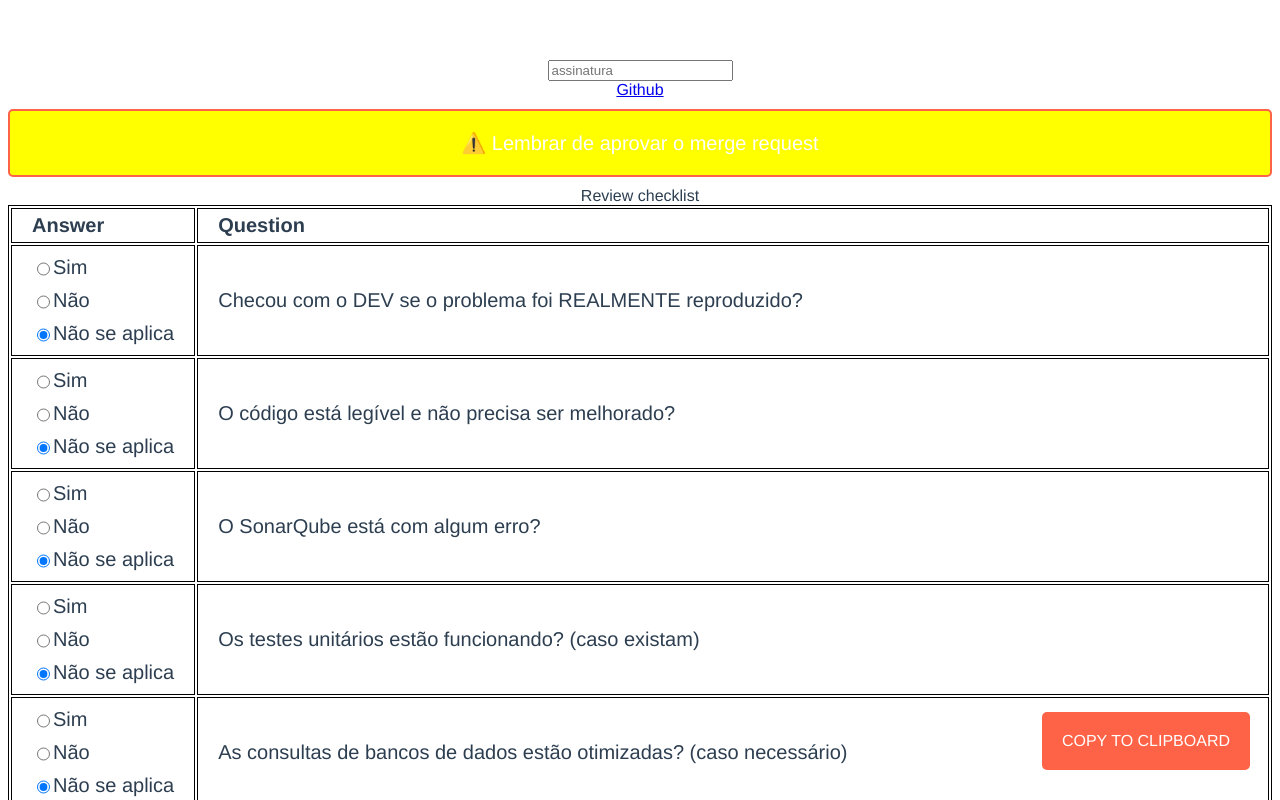
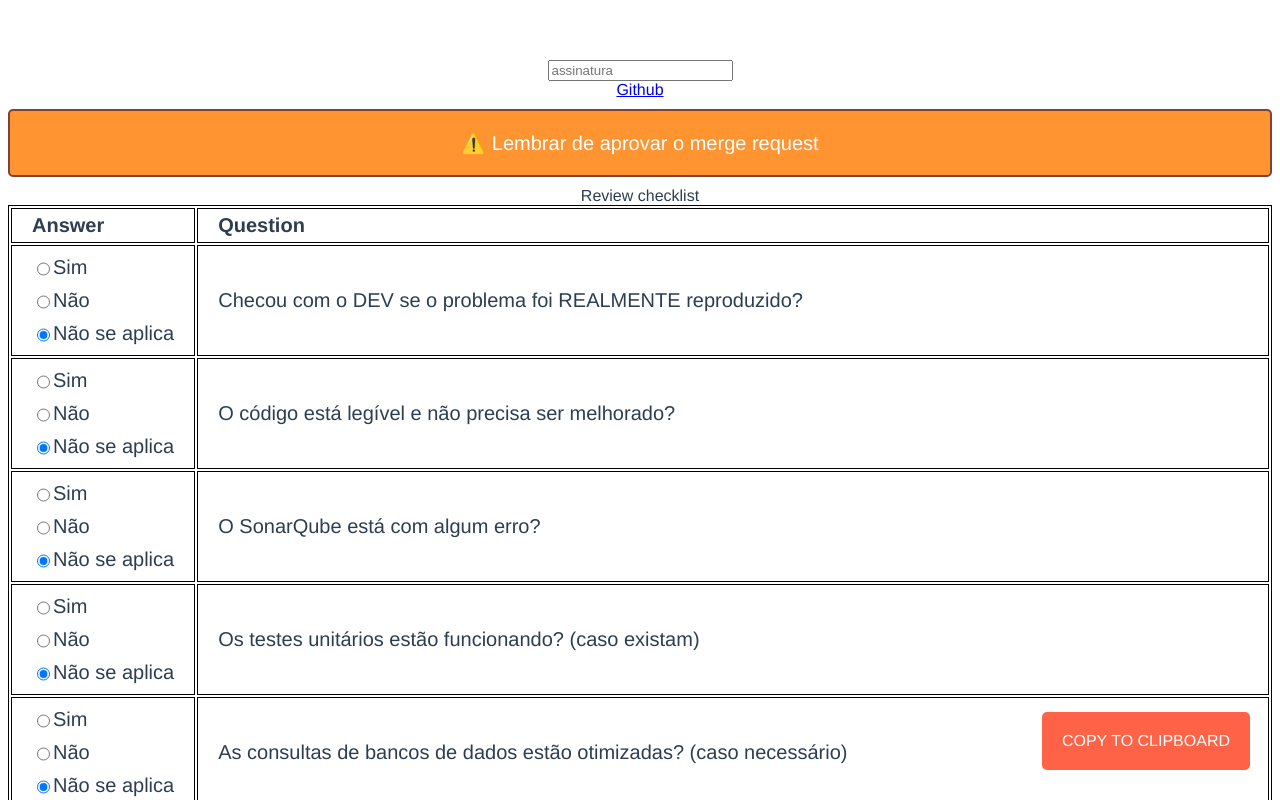
Before and after one commit to samuelportodossantos/codereview-checklist, a Vue app: page / in a window 1280 px wide. Shown: the top 800 px of the page. Built offline with nearby package versions, Linux system fonts and the light colour scheme.

Commit message:
add: alert message

```diff
--- a/src/App.vue
+++ b/src/App.vue
@@ -247,8 +247,8 @@ td div {
 
 .alert-message{
   padding: 20px;
-  background-color: yellow;
-  border: 2px solid tomato;
+  background-color: #ff9431;
+  border: 2px solid #7e4237;
   border-radius: 5px;
   margin-bottom: 10px;
   margin-top: 10px;
```
